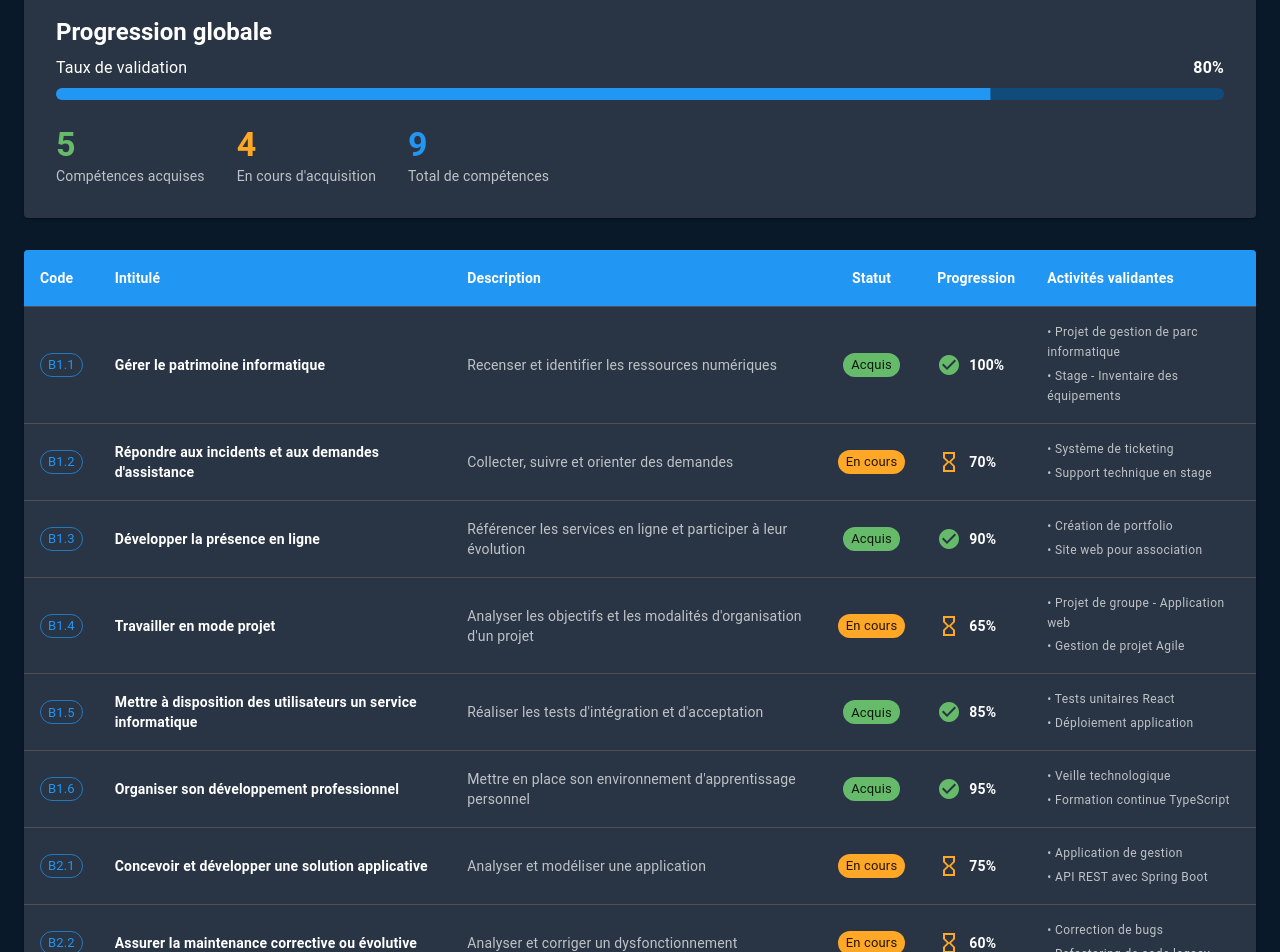
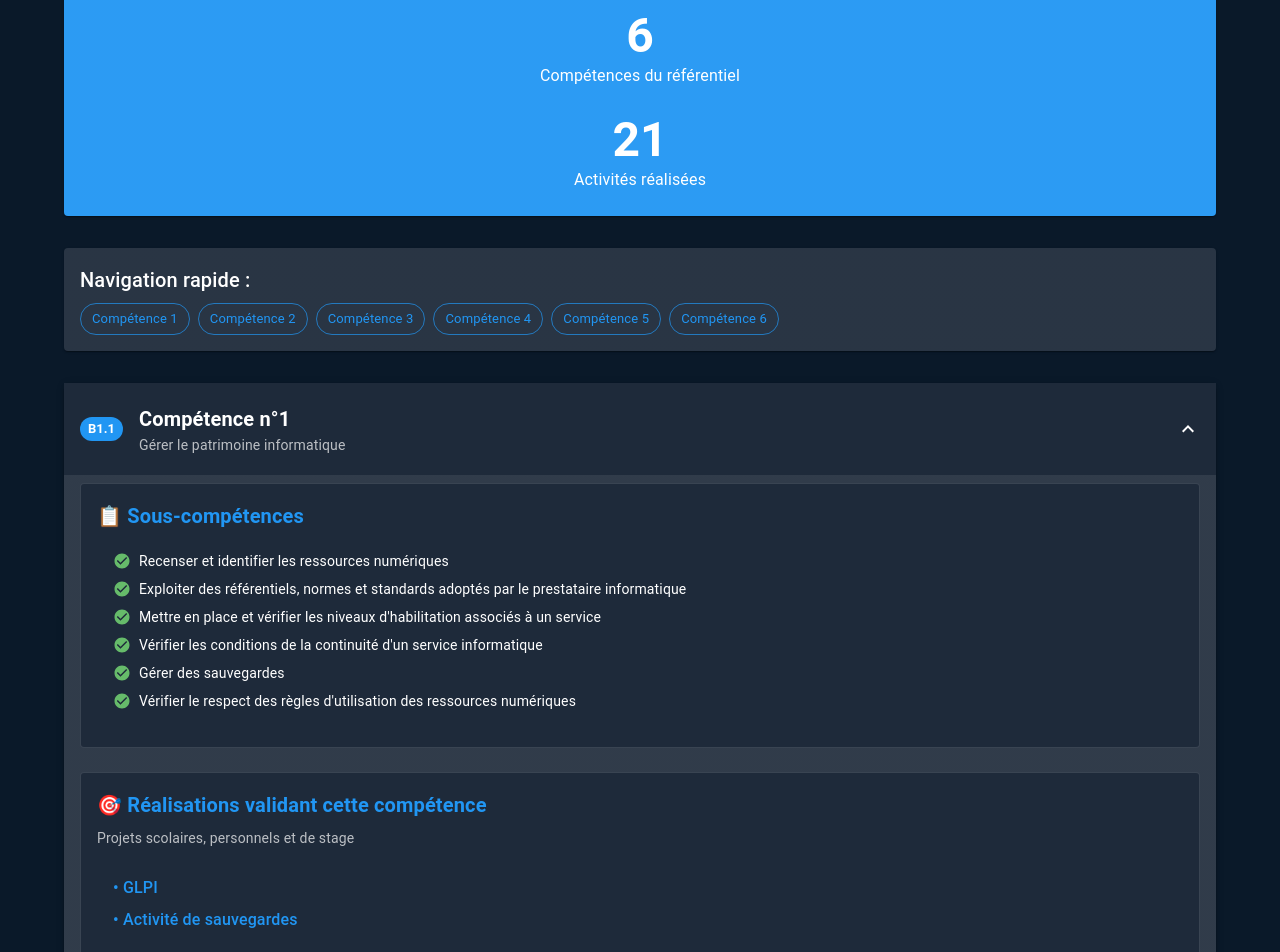
Before and after one commit to mdeguil/PortfolioBTS, a React (Vite) app in the folder MyPortfolio/: page /competences in a window 1280 px wide. Shown: the part 280-1232 px from the top of the page. Built offline with nearby package versions, Linux system fonts and the light colour scheme.

Commit message:
mise a jour de l'onglet compétances

```diff
--- a/MyPortfolio/src/pages/Competences.tsx
+++ b/MyPortfolio/src/pages/Competences.tsx
@@ -1,243 +1,276 @@
-import { Box, Container, Typography, Paper, Table, TableBody, TableCell, TableContainer, TableHead, TableRow, Chip, LinearProgress } from '@mui/material';
-import { CheckCircle, RadioButtonUnchecked, HourglassEmpty } from '@mui/icons-material';
+import { Box, Container, Typography, Paper, Grid, Chip, Stack, Accordion, AccordionSummary, AccordionDetails, List, ListItem, Link as MuiLink, Card, CardContent } from '@mui/material';
+import { ExpandMore, CheckCircle } from '@mui/icons-material';
+import { Link } from 'react-router-dom';
+
+interface Activite {
+    nom: string;
+    lien?: string;
+    type?: 'scolaire' | 'personnel' | 'stage'; // Optionnel pour distinguer si besoin
+}
 
 interface Competence {
+    id: string;
     code: string;
-    intitule: string;
-    description: string;
-    niveau: 'acquis' | 'en-cours' | 'non-acquis';
-    pourcentage: number;
-    activites: string[];
+    titre: string;
+    sousCompetences: string[];
+    activites: Activite[];
 }
 
 const Competences = () => {
-    const competencesBTS: Competence[] = [
+    const competences: Competence[] = [
         {
+            id: 'C1',
             code: 'B1.1',
-            intitule: 'Gérer le patrimoine informatique',
-            description: 'Recenser et identifier les ressources numériques',
-            niveau: 'acquis',
-            pourcentage: 100,
-            activites: ['Projet de gestion de parc informatique', 'Stage - Inventaire des équipements']
+            titre: 'Gérer le patrimoine informatique',
+            sousCompetences: [
+                'Recenser et identifier les ressources numériques',
+                'Exploiter des référentiels, normes et standards adoptés par le prestataire informatique',
+                'Mettre en place et vérifier les niveaux d\'habilitation associés à un service',
+                'Vérifier les conditions de la continuité d\'un service informatique',
+                'Gérer des sauvegardes',
+                'Vérifier le respect des règles d\'utilisation des ressources numériques',
+            ],
+            activites: [
+                { nom: 'GLPI', lien: '/realisations#glpi', type: 'scolaire' },
+                { nom: 'Activité de sauvegardes', lien: '/realisations#sauvegardes', type: 'scolaire' },
+            ],
         },
         {
+            id: 'C2',
             code: 'B1.2',
-            intitule: 'Répondre aux incidents et aux demandes d\'assistance',
-            description: 'Collecter, suivre et orienter des demandes',
-            niveau: 'en-cours',
-            pourcentage: 70,
-            activites: ['Système de ticketing', 'Support technique en stage']
+            titre: 'Répondre aux incidents et aux demandes d\'assistance et d\'évolution',
+            sousCompetences: [
+                'Collecter, suivre et orienter des demandes',
+                'Traiter des demandes concernant les services réseau et système, applicatifs',
+                'Traiter des demandes concernant les applications',
+            ],
+            activites: [
+                { nom: 'Site Aunis Freeware', lien: '/realisations#aunis', type: 'scolaire' },
+                { nom: 'GLPI', lien: '/realisations#glpi', type: 'scolaire' },
+                { nom: 'Windows Server', lien: '/realisations#windows-server', type: 'scolaire' },
+            ],
         },
         {
+            id: 'C3',
             code: 'B1.3',
-            intitule: 'Développer la présence en ligne',
-            description: 'Référencer les services en ligne et participer à leur évolution',
-            niveau: 'acquis',
-            pourcentage: 90,
-            activites: ['Création de portfolio', 'Site web pour association']
+            titre: 'Développer la présence en ligne de l\'organisation',
+            sousCompetences: [
+                'Participer à la valorisation de l\'image de l\'organisation sur les médias numériques en tenant compte du cadre juridique et des enjeux économiques',
+                'Référencer les services en ligne de l\'organisation et mesurer leur visibilité',
+                'Participer à l\'évolution d\'un site Web exploitant les données de l\'organisation',
+            ],
+            activites: [
+                { nom: 'Site Aunis Freeware', lien: '/realisations#aunis', type: 'scolaire' },
+                { nom: 'Packet Tracer', lien: '/realisations#packet-tracer', type: 'scolaire' },
+            ],
         },
         {
+            id: 'C4',
             code: 'B1.4',
-            intitule: 'Travailler en mode projet',
-            description: 'Analyser les objectifs et les modalités d\'organisation d\'un projet',
-            niveau: 'en-cours',
-            pourcentage: 65,
-            activites: ['Projet de groupe - Application web', 'Gestion de projet Agile']
+            titre: 'Travailler en mode projet',
+            sousCompetences: [
+                'Analyser les objectifs et les modalités d\'organisation d\'un projet',
+                'Planifier les activités',
+                'Évaluer les indicateurs de suivi d\'un projet et analyser les écarts',
+            ],
+            activites: [
+                { nom: 'Site Aunis Freeware', lien: '/realisations#aunis', type: 'scolaire' },
+                { nom: 'Application Location véhicule', lien: '/realisations#location-vehicule', type: 'scolaire' },
+                { nom: 'Mini jeux RPG', lien: '/realisations#rpg', type: 'scolaire' },
+                { nom: 'Application Musculation', lien: '/realisations#musculation', type: 'personnel' },
+                { nom: 'Mini jeux Unity', lien: '/realisations#unity', type: 'personnel' },
+            ],
         },
         {
+            id: 'C5',
             code: 'B1.5',
-            intitule: 'Mettre à disposition des utilisateurs un service informatique',
-            description: 'Réaliser les tests d\'intégration et d\'acceptation',
-            niveau: 'acquis',
-            pourcentage: 85,
-            activites: ['Tests unitaires React', 'Déploiement application']
+            titre: 'Mettre à disposition des utilisateurs un service informatique',
+            sousCompetences: [
+                'Réaliser les tests d\'intégration et d\'acceptation d\'un service',
+                'Déployer un service',
+                'Accompagner les utilisateurs dans la mise en place d\'un service',
+            ],
+            activites: [
+                { nom: 'Site Aunis Freeware', lien: '/realisations#aunis', type: 'scolaire' },
+                { nom: 'Packet Tracer', lien: '/realisations#packet-tracer', type: 'scolaire' },
+                { nom: 'TP déploiement d\'un site web', lien: '/realisations#deploiement', type: 'scolaire' },
+                { nom: 'Windows Server', lien: '/realisations#windows-server', type: 'scolaire' },
+            ],
         },
         {
+            id: 'C6',
             code: 'B1.6',
-            intitule: 'Organiser son développement professionnel',
-            description: 'Mettre en place son environnement d\'apprentissage personnel',
-            niveau: 'acquis',
-            pourcentage: 95,
-            activites: ['Veille technologique', 'Formation continue TypeScript']
-        },
-        // Bloc 2 - Conception et développement d'applications
-        {
-            code: 'B2.1',
-            intitule: 'Concevoir et développer une solution applicative',
-            description: 'Analyser et modéliser une application',
-            niveau: 'en-cours',
-            pourcentage: 75,
-            activites: ['Application de gestion', 'API REST avec Spring Boot']
-        },
-        {
-            code: 'B2.2',
-            intitule: 'Assurer la maintenance corrective ou évolutive',
-            description: 'Analyser et corriger un dysfonctionnement',
-            niveau: 'en-cours',
-            pourcentage: 60,
-            activites: ['Correction de bugs', 'Refactoring de code legacy']
-        },
-        {
-            code: 'B2.3',
-            intitule: 'Gérer les données',
-            description: 'Concevoir et réaliser une base de données',
-            niveau: 'acquis',
-            pourcentage: 80,
-            activites: ['Base de données PostgreSQL', 'Modélisation MCD/MLD']
+            titre: 'Organiser son développement professionnel',
+            sousCompetences: [
+                'Mettre en place son environnement d\'apprentissage personnel',
+                'Mettre en œuvre des outils et stratégies de veille informationnelle',
+                'Gérer son identité professionnelle',
+                'Développer son projet professionnel',
+            ],
+            activites: [
+                { nom: 'Site Aunis Freeware', lien: '/realisations#aunis', type: 'scolaire' },
+                { nom: 'Packet Tracer', lien: '/realisations#packet-tracer', type: 'scolaire' },
+                { nom: 'Mini-jeux RPG', lien: '/realisations#rpg', type: 'scolaire' },
+                { nom: 'Application Musculation', lien: '/realisations#musculation', type: 'personnel' },
+                { nom: 'Mini jeux Unity', lien: '/realisations#unity', type: 'personnel' },
+            ],
         },
     ];
 
-    const getNiveauIcon = (niveau: string) => {
-        switch (niveau) {
-            case 'acquis':
-                return <CheckCircle color="success" />;
-            case 'en-cours':
-                return <HourglassEmpty color="warning" />;
-            case 'non-acquis':
-                return <RadioButtonUnchecked color="error" />;
-            default:
-                return <RadioButtonUnchecked />;
-        }
-    };
-
-    const getNiveauChip = (niveau: string) => {
-        switch (niveau) {
-            case 'acquis':
-                return <Chip label="Acquis" color="success" size="small" />;
-            case 'en-cours':
-                return <Chip label="En cours" color="warning" size="small" />;
-            case 'non-acquis':
-                return <Chip label="Non acquis" color="error" size="small" />;
-            default:
-                return <Chip label="Inconnu" size="small" />;
-        }
-    };
-
     // Calcul des statistiques
-    const totalCompetences = competencesBTS.length;
-    const competencesAcquises = competencesBTS.filter(c => c.niveau === 'acquis').length;
-    const competencesEnCours = competencesBTS.filter(c => c.niveau === 'en-cours').length;
-    const progressionGlobale = Math.round(
-        competencesBTS.reduce((acc, c) => acc + c.pourcentage, 0) / totalCompetences
-    );
+    const totalCompetences = competences.length;
+    const totalActivites = competences.reduce((acc, comp) => acc + comp.activites.length, 0);
 
     return (
         <Box sx={{ py: 8, minHeight: 'calc(100vh - 64px)', bgcolor: 'background.default' }}>
-            <Container maxWidth="xl">
+            <Container maxWidth="lg">
                 <Typography variant="h2" sx={{ mb: 2, textAlign: 'center' }}>
-                    Tableau des Compétences BTS SIO SLAM
+                    Les Compétences BTS SIO SLAM
                 </Typography>
                 <Typography variant="body1" color="text.secondary" sx={{ mb: 6, textAlign: 'center' }}>
-                    Suivi de l'acquisition des compétences du référentiel BTS SIO
+                    Référentiel des compétences et activités associées
                 </Typography>
 
                 {/* Statistiques globales */}
-                <Paper sx={{ p: 4, mb: 4 }}>
-                    <Typography variant="h5" gutterBottom fontWeight={600}>
-                        Progression globale
+                <Paper sx={{ p: 3, mb: 4, bgcolor: 'primary.main', color: 'white' }}>
+                    <Grid container spacing={3}>
+                        <Grid size={12} sx={{sm: 6}}>
+                            <Box textAlign="center">
+                                <Typography variant="h3" fontWeight={700}>
+                                    {totalCompetences}
                                 </Typography>
-                    <Box sx={{ mb: 3 }}>
-                        <Box sx={{ display: 'flex', justifyContent: 'space-between', mb: 1 }}>
-                            <Typography variant="body1">Taux de validation</Typography>
-                            <Typography variant="body1" fontWeight={600}>
-                                {progressionGlobale}%
+                                <Typography variant="body1">
+                                    Compétences du référentiel
                                 </Typography>
                             </Box>
-                        <LinearProgress
-                            variant="determinate"
-                            value={progressionGlobale}
-                            sx={{ height: 12, borderRadius: 6 }}
+                        </Grid>
+                        <Grid size={12} sx={{sm: 6}}>
+                            <Box textAlign="center">
+                                <Typography variant="h3" fontWeight={700}>
+                                    {totalActivites}
+                                </Typography>
+                                <Typography variant="body1">
+                                    Activités réalisées
+                                </Typography>
+                            </Box>
+                        </Grid>
+                    </Grid>
+                </Paper>
+
+                {/* Navigation rapide */}
+                <Paper sx={{ p: 2, mb: 4 }}>
+                    <Typography variant="h6" gutterBottom>
+                        Navigation rapide :
+                    </Typography>
+                    <Stack direction="row" spacing={1} flexWrap="wrap" useFlexGap>
+                        {competences.map((comp, index) => (
+                            <Chip
+                                key={comp.id}
+                                label={`Compétence ${index + 1}`}
+                                component="a"
+                                href={`#${comp.id}`}
+                                clickable
+                                color="primary"
+                                variant="outlined"
                             />
-                    </Box>
+                        ))}
+                    </Stack>
+                </Paper>
 
-                    <Box sx={{ display: 'flex', gap: 4, flexWrap: 'wrap' }}>
+                {/* Liste des compétences */}
+                <Stack spacing={3}>
+                    {competences.map((competence, index) => (
+                        <Accordion
+                            key={competence.id}
+                            id={competence.id}
+                            defaultExpanded={index === 0}
+                            elevation={3}
+                            sx={{
+                                scrollMarginTop: '80px',
+                            }}
+                        >
+                            <AccordionSummary
+                                expandIcon={<ExpandMore />}
+                                sx={{
+                                    bgcolor: 'background.paper',
+                                    '&:hover': { bgcolor: 'action.hover' }
+                                }}
+                            >
+                                <Box sx={{ display: 'flex', alignItems: 'center', gap: 2, width: '100%' }}>
+                                    <Chip
+                                        label={competence.code}
+                                        color="primary"
+                                        size="small"
+                                        sx={{ fontWeight: 700 }}
+                                    />
                                     <Box>
-                            <Typography variant="h4" color="success.main" fontWeight={700}>
-                                {competencesAcquises}
+                                        <Typography variant="h6" fontWeight={600}>
+                                            Compétence n°{index + 1}
                                         </Typography>
                                         <Typography variant="body2" color="text.secondary">
-                                Compétences acquises
-                            </Typography>
-                        </Box>
-                        <Box>
-                            <Typography variant="h4" color="warning.main" fontWeight={700}>
-                                {competencesEnCours}
-                            </Typography>
-                            <Typography variant="body2" color="text.secondary">
-                                En cours d'acquisition
-                            </Typography>
-                        </Box>
-                        <Box>
-                            <Typography variant="h4" color="primary.main" fontWeight={700}>
-                                {totalCompetences}
-                            </Typography>
-                            <Typography variant="body2" color="text.secondary">
-                                Total de compétences
+                                            {competence.titre}
                                         </Typography>
                                     </Box>
                                 </Box>
-                </Paper>
+                            </AccordionSummary>
 
-                {/* Tableau des compétences */}
-                <TableContainer component={Paper}>
-                    <Table>
-                        <TableHead>
-                            <TableRow sx={{ bgcolor: 'primary.main' }}>
-                                <TableCell sx={{ color: 'white', fontWeight: 700 }}>Code</TableCell>
-                                <TableCell sx={{ color: 'white', fontWeight: 700 }}>Intitulé</TableCell>
-                                <TableCell sx={{ color: 'white', fontWeight: 700 }}>Description</TableCell>
-                                <TableCell sx={{ color: 'white', fontWeight: 700 }} align="center">Statut</TableCell>
-                                <TableCell sx={{ color: 'white', fontWeight: 700 }} align="center">Progression</TableCell>
-                                <TableCell sx={{ color: 'white', fontWeight: 700 }}>Activités validantes</TableCell>
-                            </TableRow>
-                        </TableHead>
-                        <TableBody>
-                            {competencesBTS.map((competence) => (
-                                <TableRow
-                                    key={competence.code}
+                            <AccordionDetails>
+                                <Grid container spacing={3}>
+                                    {/* Sous-compétences */}
+                                    <Grid size={12}>
+                                        <Card variant="outlined">
+                                            <CardContent>
+                                                <Typography variant="h6" gutterBottom fontWeight={600} color="primary">
+                                                    📋 Sous-compétences
+                                                </Typography>
+                                                <List>
+                                                    {competence.sousCompetences.map((sc, idx) => (
+                                                        <ListItem key={idx} sx={{ py: 0.5 }}>
+                                                            <CheckCircle sx={{ mr: 1, fontSize: 18, color: 'success.main' }} />
+                                                            <Typography variant="body2">{sc}</Typography>
+                                                        </ListItem>
+                                                    ))}
+                                                </List>
+                                            </CardContent>
+                                        </Card>
+                                    </Grid>
+
+                                    {/* Toutes les activités (scolaires, personnelles, stages) */}
+                                    <Grid size={12}>
+                                        <Card variant="outlined">
+                                            <CardContent>
+                                                <Typography variant="h6" gutterBottom fontWeight={600} color="primary">
+                                                    🎯 Réalisations validant cette compétence
+                                                </Typography>
+                                                <Typography variant="body2" color="text.secondary" sx={{ mb: 2 }}>
+                                                    Projets scolaires, personnels et de stage
+                                                </Typography>
+                                                <List>
+                                                    {competence.activites.map((activite, idx) => (
+                                                        <ListItem key={idx} sx={{ py: 0.5 }}>
+                                                            <MuiLink
+                                                                component={Link}
+                                                                to={activite.lien || '/realisations'}
+                                                                underline="hover"
                                                                 sx={{
-                                        '&:hover': { bgcolor: 'action.hover' },
-                                        transition: 'background-color 0.3s'
+                                                                    color: 'primary.main',
+                                                                    fontWeight: 500,
+                                                                    '&:hover': { color: 'primary.dark' }
                                                                 }}
                                                             >
-                                    <TableCell>
-                                        <Chip label={competence.code} color="primary" variant="outlined" size="small" />
-                                    </TableCell>
-                                    <TableCell>
-                                        <Typography variant="body2" fontWeight={600}>
-                                            {competence.intitule}
-                                        </Typography>
-                                    </TableCell>
-                                    <TableCell>
-                                        <Typography variant="body2" color="text.secondary">
-                                            {competence.description}
-                                        </Typography>
-                                    </TableCell>
-                                    <TableCell align="center">
-                                        {getNiveauChip(competence.niveau)}
-                                    </TableCell>
-                                    <TableCell align="center">
-                                        <Box sx={{ display: 'flex', alignItems: 'center', gap: 1 }}>
-                                            {getNiveauIcon(competence.niveau)}
-                                            <Typography variant="body2" fontWeight={600}>
-                                                {competence.pourcentage}%
-                                            </Typography>
-                                        </Box>
-                                    </TableCell>
-                                    <TableCell>
-                                        <Box sx={{ display: 'flex', flexDirection: 'column', gap: 0.5 }}>
-                                            {competence.activites.map((activite, idx) => (
-                                                <Typography key={idx} variant="caption" color="text.secondary">
-                                                    • {activite}
-                                                </Typography>
+                                                                • {activite.nom}
+                                                            </MuiLink>
+                                                        </ListItem>
                                                     ))}
-                                        </Box>
-                                    </TableCell>
-                                </TableRow>
+                                                </List>
+                                            </CardContent>
+                                        </Card>
+                                    </Grid>
+                                </Grid>
+                            </AccordionDetails>
+                        </Accordion>
                     ))}
-                        </TableBody>
-                    </Table>
-                </TableContainer>
+                </Stack>
             </Container>
         </Box>
     );
```
Lines whose indentation alone changed are shown as unchanged.
